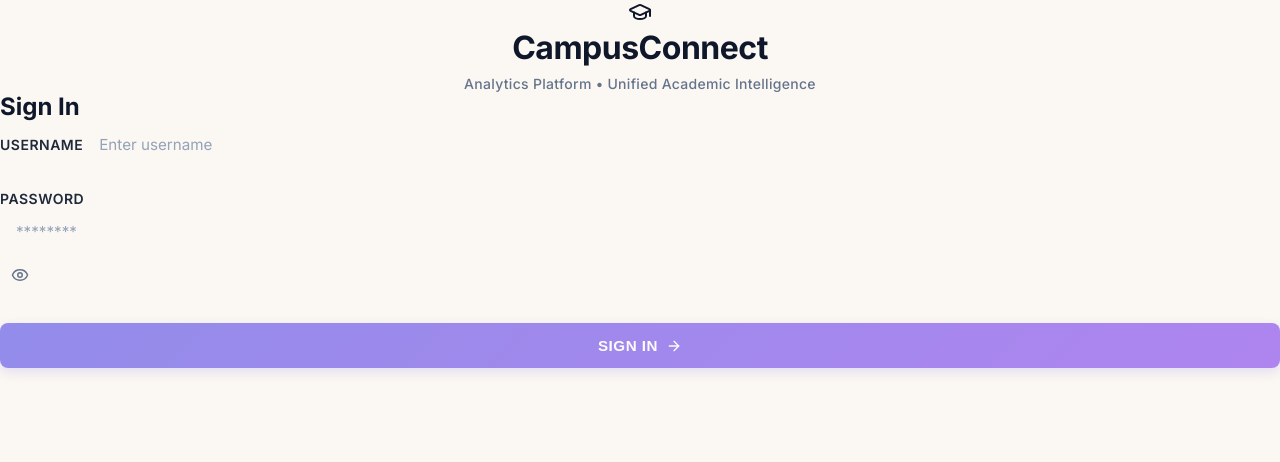
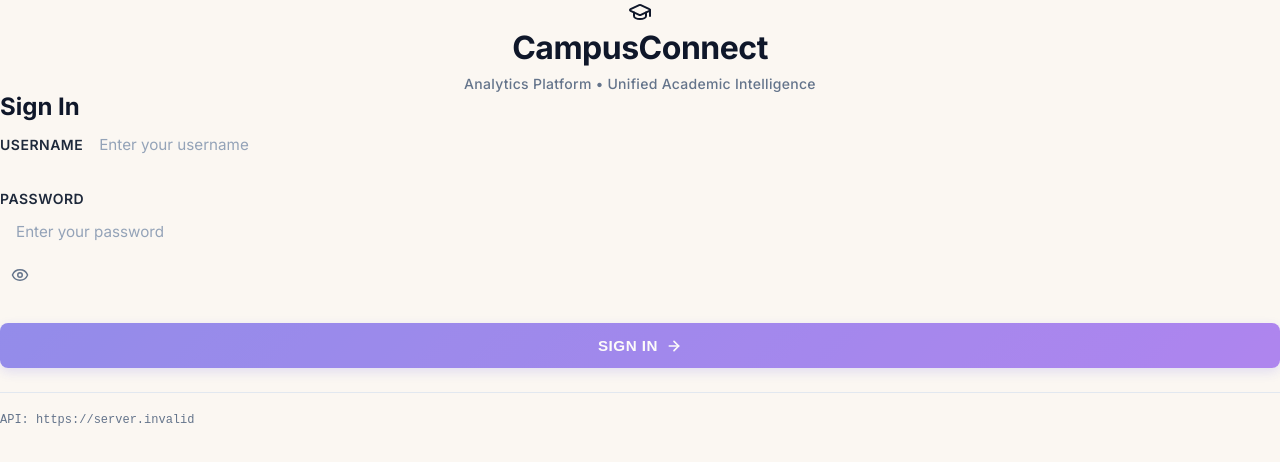
Before and after one commit to vishnukancharla00-spec/campusconnectAI, a React (Vite) app in the folder frontend/: page / in a window 1280 px wide. Shown: the top 462 px of the page. Built offline with nearby package versions, Linux system fonts and the light colour scheme; no server answers.

Commit message:
Enhance login page with modern professional design, improved UX, and full accessibility support

```diff
--- a/frontend/src/components/Login.jsx
+++ b/frontend/src/components/Login.jsx
@@ -10,17 +10,19 @@ export default function Login() {
   const [error, setError] = useState('');
   const [isLoading, setIsLoading] = useState(false);
   const [showPassword, setShowPassword] = useState(false);
+  const [touched, setTouched] = useState({ username: false, password: false });
 
-  const handleLogin = async () => {
+  const handleLogin = async (e) => {
+    e.preventDefault();
     setError('');
     setIsLoading(true);
 
     try {
-      await login(username, password);
+      await login(username.trim(), password);
     } catch (err) {
       const errorMsg = err?.message || 'Login failed. Please try again.';
       setError(errorMsg);
-      console.error('Login error:', err);
+      console.error('❌ Login error:', err);
     } finally {
       setIsLoading(false);
     }
@@ -28,8 +30,12 @@ export default function Login() {
 
   const handleKeyDown = (e) => {
     if (e.key === 'Enter' && !isLoading && username.trim() && password.trim()) {
-      handleLogin();
+      handleLogin(e);
     }
+  };
+
+  const handleBlur = (field) => {
+    setTouched((prev) => ({ ...prev, [field]: true }));
   };
 
   const displayError = error || authError;
@@ -38,31 +44,35 @@ export default function Login() {
   return (
     <div className="login-page">
       <div className="login-shell">
+        {/* Header with Logo */}
         <div className="login-header">
-          <div className="login-badge">
-            <GraduationCap className="login-badge-icon" />
+          <div className="login-badge" aria-hidden="true">
+            <GraduationCap className="login-badge-icon" strokeWidth={2} />
           </div>
           <h1 className="login-title">CampusConnect</h1>
           <p className="login-subtitle">Analytics Platform • Unified Academic Intelligence</p>
         </div>
 
+        {/* Login Form Card */}
         <div className="login-card">
           <h2 className="login-card-title">Sign In</h2>
 
+          {/* Error Message */}
           {displayError && (
-            <div className="login-error-message">
-              <AlertCircle className="login-error-icon" />
+            <div
+              className="login-error-message"
+              role="alert"
+              aria-live="polite"
+              aria-atomic="true"
+            >
+              <AlertCircle className="login-error-icon" strokeWidth={2.5} />
               <p>{displayError}</p>
             </div>
           )}
 
-          <form
-            className="login-form"
-            onSubmit={(e) => {
-              e.preventDefault();
-              if (isFormValid) handleLogin();
-            }}
-          >
+          {/* Login Form */}
+          <form className="login-form" onSubmit={handleLogin} noValidate>
+            {/* Username Field */}
             <div className="login-field-group">
               <label htmlFor="username" className="login-label">
                 Username
@@ -71,15 +81,22 @@ export default function Login() {
                 id="username"
                 type="text"
                 className="login-input"
-                placeholder="Enter username"
+                placeholder="Enter your username"
                 value={username}
                 onChange={(e) => setUsername(e.target.value)}
+                onBlur={() => handleBlur('username')}
                 onKeyDown={handleKeyDown}
                 disabled={isLoading}
                 autoComplete="username"
+                autoCapitalize="off"
+                spellCheck="false"
+                required
+                aria-required="true"
+                aria-describedby={displayError ? 'error-message' : undefined}
               />
             </div>
 
+            {/* Password Field */}
             <div className="login-field-group">
               <label htmlFor="password" className="login-label">
                 Password
@@ -89,33 +106,69 @@ export default function Login() {
                   id="password"
                   type={showPassword ? 'text' : 'password'}
                   className="login-input"
-                  placeholder="********"
+                  placeholder="Enter your password"
                   value={password}
                   onChange={(e) => setPassword(e.target.value)}
+                  onBlur={() => handleBlur('password')}
                   onKeyDown={handleKeyDown}
                   disabled={isLoading}
                   autoComplete="current-password"
+                  required
+                  aria-required="true"
+                  aria-describedby={displayError ? 'error-message' : undefined}
                 />
                 <button
                   type="button"
                   className="login-password-toggle"
                   onClick={() => setShowPassword((prev) => !prev)}
                   aria-label={showPassword ? 'Hide password' : 'Show password'}
+                  tabIndex={0}
                 >
-                  {showPassword ? <EyeOff size={18} /> : <Eye size={18} />}
+                  {showPassword ? (
+                    <EyeOff size={18} strokeWidth={2} />
+                  ) : (
+                    <Eye size={18} strokeWidth={2} />
+                  )}
                 </button>
               </div>
             </div>
 
+            {/* Submit Button */}
             <button
               type="submit"
               className="login-submit-btn"
               disabled={isLoading || !isFormValid}
+              aria-busy={isLoading}
             >
-              {isLoading ? 'Signing In...' : 'Sign In'}
-              {!isLoading && <ArrowRight size={16} />}
+              {isLoading ? (
+                <>
+                  <div className="login-spinner" aria-hidden="true" />
+                  <span>Signing In...</span>
+                </>
+              ) : (
+                <>
+                  <span>Sign In</span>
+                  <ArrowRight size={16} strokeWidth={2.5} aria-hidden="true" />
+                </>
+              )}
             </button>
           </form>
+
+          {/* Development Info */}
+          {import.meta.env.DEV && (
+            <div
+              style={{
+                marginTop: '24px',
+                paddingTop: '20px',
+                borderTop: '1px solid #e2e8f0',
+                fontSize: '12px',
+                color: '#64748b',
+                fontFamily: 'monospace',
+              }}
+            >
+              <p style={{ margin: '0 0 4px' }}>API: {import.meta.env.VITE_API_URL || 'http://localhost:8000'}</p>
+            </div>
+          )}
         </div>
       </div>
     </div>
```
